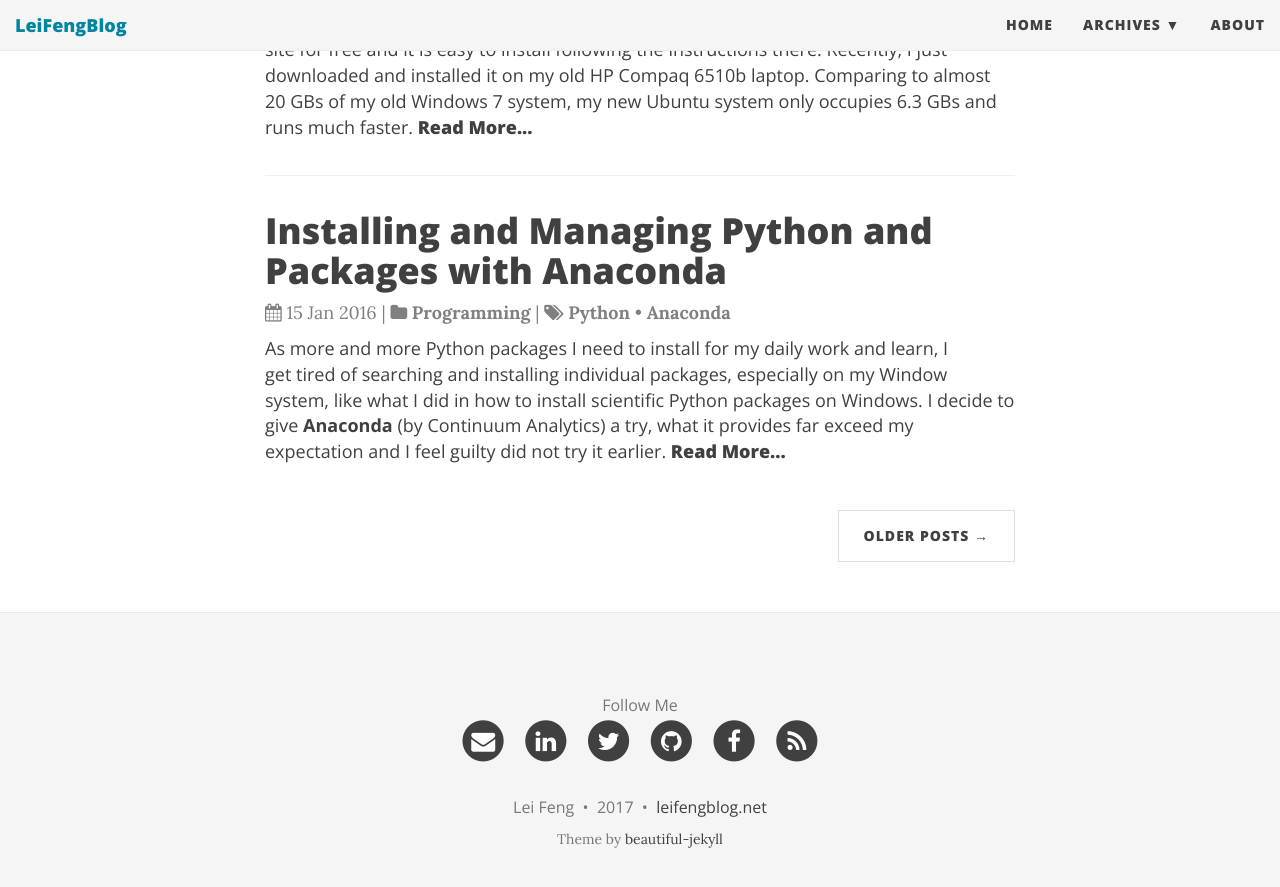
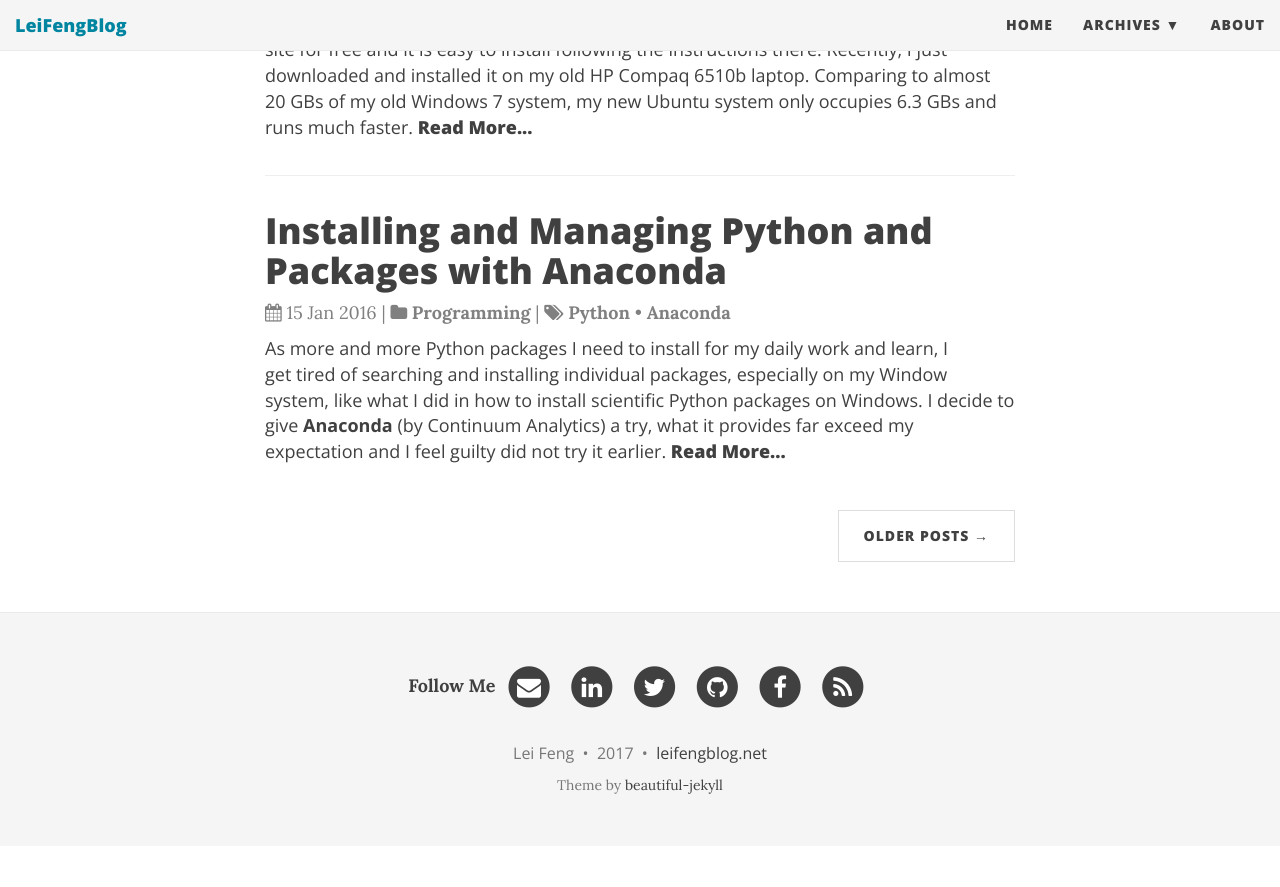
Before and after one commit to stonefl/stonefl.github.io, a Jekyll site: the page built from index.html, in a window 1280 px wide and 900 px high, scrolled down 1561 px. Shown: the top 887 px of the window. Built offline with Jekyll 4.4.1, drawn with Linux system fonts in a browser that asks for light colours; nearby versions of some CDN libraries; the list of posts is cut into pages by our own code; after the commit the page ends 2407 px from its top, so only the background shows below that.

Commit message:
Update footer.html

```diff
--- a/_includes/footer.html
+++ b/_includes/footer.html
@@ -1,12 +1,9 @@
 <footer>
   <div class="container beautiful-jekyll-footer">
-	  <p class="copyright text-muted">
-		  Follow Me
-	  </p>
     <div class="row">
       <div class="col-lg-8 col-lg-offset-2 col-md-10 col-md-offset-1">
         <ul class="list-inline text-center footer-links">
-
+		<Strong>Follow Me</Strong>
           {% if site.author.email and site.footer-links-active.email %}
           <li>
             <a href="mailto:{{ site.author.email }}" title="Email me">
```
